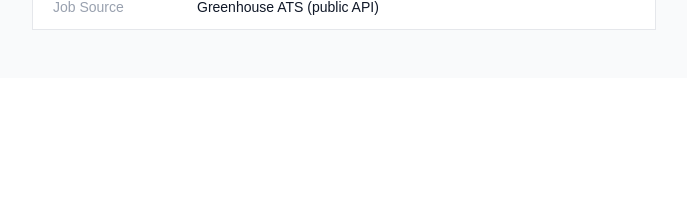
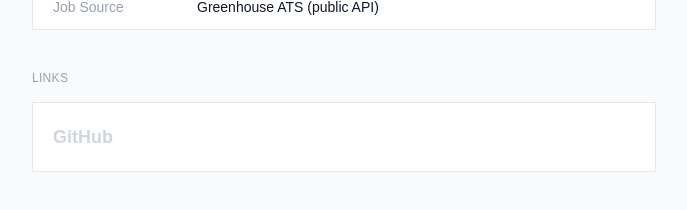
Before and after one commit to dwalkerwd7/dev-job-filter, a Next.js app in the folder dashboard/: page /about in a window 1280 px wide. Shown: the part 944-1154 px from the top of the page, without its empty margins (296-983 px from the left). Before the commit the page ends 1022 px from the top, so only its background shows below. Built offline with nearby package versions, Linux system fonts and the light colour scheme.

Commit message:
added github links

```diff
--- a/dashboard/src/app/about/page.tsx
+++ b/dashboard/src/app/about/page.tsx
@@ -26,6 +26,10 @@
         ["Job Source", "Greenhouse ATS (public API)"],
     ]
 
+    const links = [
+        { label: "GitHub", href: "https://github.com/dwalkerwd7/dev-job-filter" }
+    ]
+
     return (
         <div className="flex-1 bg-gray-50">
             <div className="max-w-2xl mx-auto px-6 py-12">
@@ -52,7 +56,7 @@
                     </div>
                 </section>
 
-                <section>
+                <section className="mb-10">
                     <h2 className="text-xs font-medium uppercase tracking-wide text-gray-400 mb-4">Stack</h2>
                     <div className="bg-white border border-gray-200">
                         {stack.map(([label, value], i) => (
@@ -63,6 +67,21 @@
                         ))}
                     </div>
                 </section>
+
+                <section>
+                    <h2 className="text-xs font-medium uppercase tracking-wide text-gray-400 mb-4">Links</h2>
+                    <div className="flex flex-col gap-2 bg-white border border-gray-200 p-5">
+                        {links.map(link => (
+                            <a
+                                key={link.href}
+                                href={link.href}
+                                className="w-fit text-lg text-gray-300 font-semibold hover:text-gray-800 hover:cursor-pointer"
+                            >
+                                {link.label}
+                            </a>
+                        ))}
+                    </div>
+                </section>
             </div>
         </div>
     )
```
